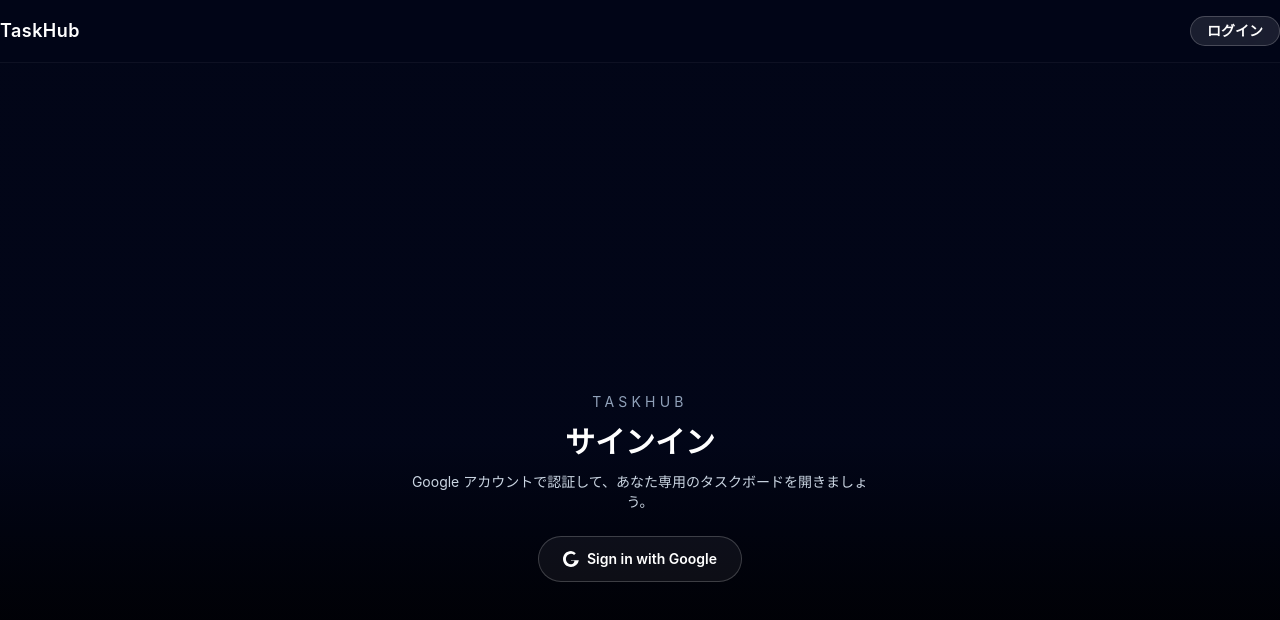
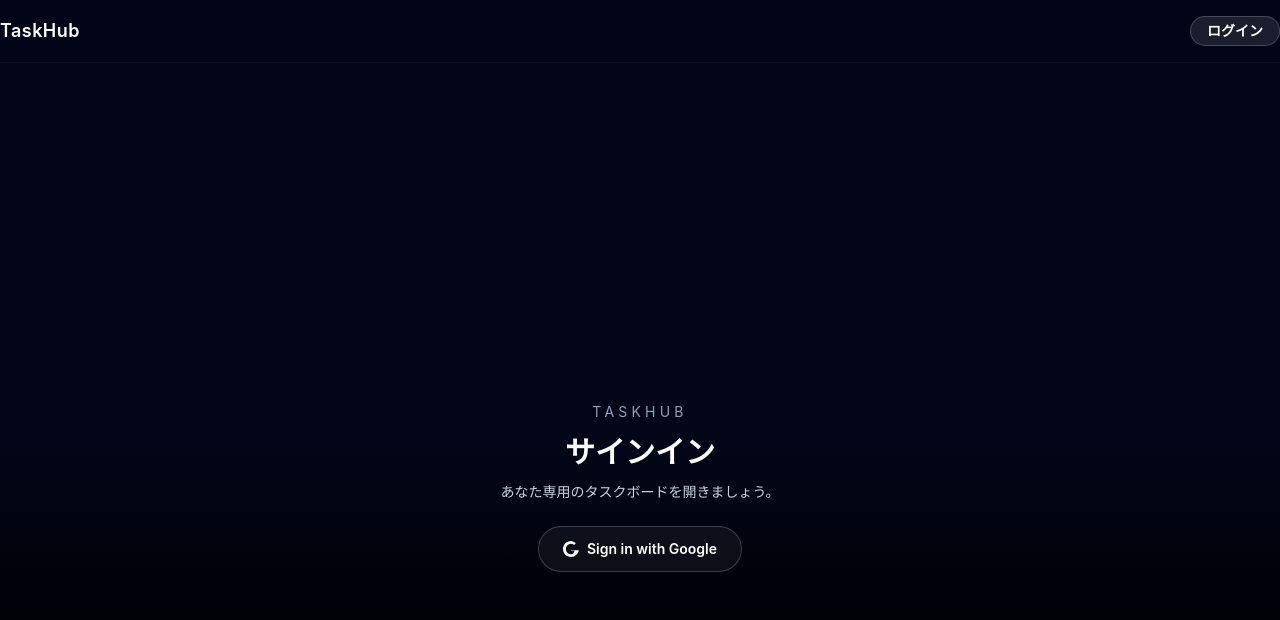
Before and after one commit to fwatanab/TaskHub, a Next.js app: page /signin in a window 1280 px wide. Shown: the top 620 px of the page. Built offline with nearby package versions, Linux system fonts and the light colour scheme; no server answers.

Commit message:
メッセージの変更

```diff
--- a/src/pages/signin.tsx
+++ b/src/pages/signin.tsx
@@ -19,7 +19,7 @@
         <p className="text-sm uppercase tracking-[0.3em] text-slate-400">TaskHub</p>
         <h1 className="text-3xl font-semibold text-white">サインイン</h1>
         <p className="text-sm text-slate-300">
-          Google アカウントで認証して、あなた専用のタスクボードを開きましょう。
+          あなた専用のタスクボードを開きましょう。
         </p>
       </div>
       <button
```
